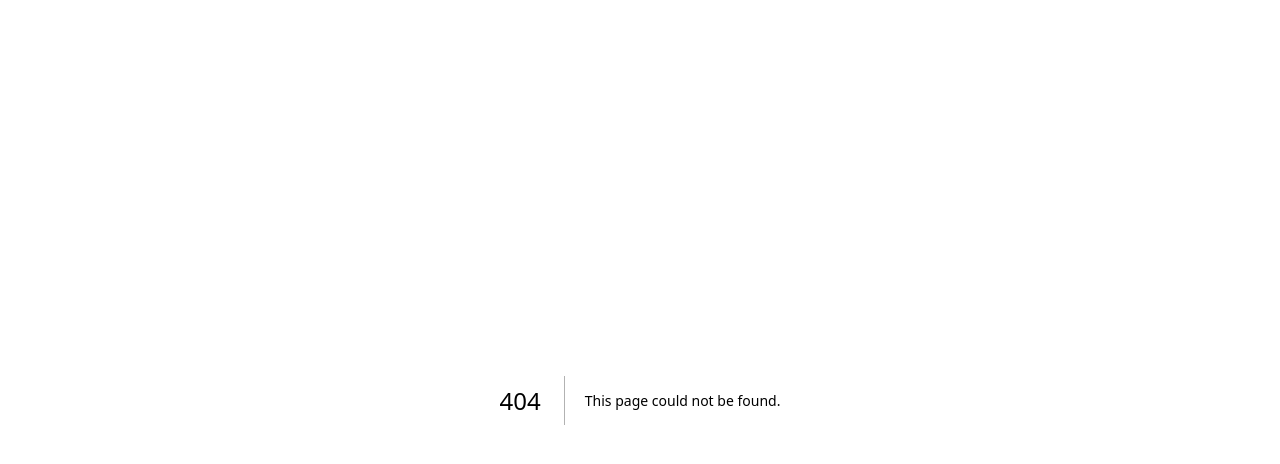
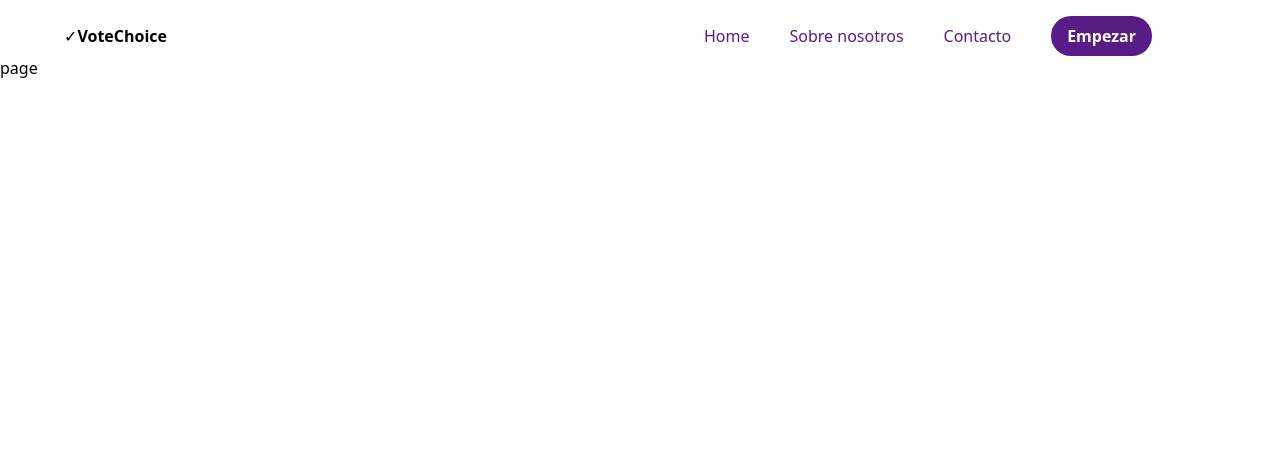
Before and after one commit to No-Country/c13-43-ft-react, a Next.js app: page /room in a window 1280 px wide. Before the commit this address had no page. Shown: the top 464 px of the page. Built offline with nearby package versions, Linux system fonts and the light colour scheme.

Commit message:
Moficicacion de la arquitectura y agregar las paginas a esta que fueron home y login

```diff
--- /dev/null
+++ b/src/app/layout.js
@@ -0,0 +1,18 @@
+import Navbar from "@/components/Navbar"
+import '@/styles/globals.css'
+
+export const metadata = {
+  title: 'Next.js',
+  description: 'Generated by Next.js',
+}
+
+export default function RootLayout({ children }) {
+  return (
+    <html lang="en">
+      <body>
+        <Navbar/>
+        { children }
+      </body>
+    </html>
+  )
+}
--- a/src/pages/login.jsx
+++ b/src/app/login/page.jsx
@@ -4,11 +4,9 @@ import React from 'react';
 export const login = () => {
     return (
         <>
-            <Navbar/>
             <div className='inicio'>
-                {/* <div className='titulo'> Iniciar Sesión </div> */}
                 <div className='login'>
-                    <title className='tituloLogin'> Iniciar Sesión </title>
+                <div className='tituloLogin'> Iniciar Sesión </div>
                     <form action="">
                         <div className='styleInput'>
                             <label> Email </label>
--- /dev/null
+++ b/src/app/page.jsx
@@ -0,0 +1,10 @@
+import Init from '@/customPages/init'
+import React from 'react'
+
+const Home = () => {
+    return (
+        <Init/>
+    )
+}
+
+export default Home
--- /dev/null
+++ b/src/app/room/page.jsx
@@ -0,0 +1,9 @@
+import React from 'react'
+
+const page = () => {
+    return (
+        <div>page</div>
+    )
+}
+
+export default page
--- /dev/null
+++ b/src/customPages/init.jsx
@@ -0,0 +1,29 @@
+import React from 'react'
+
+export const Init = () => {
+    return (
+        <main className="flex justify-between p-16 flex-col md:flex-row">
+            <article className="my-10 h-auto w-full text-center md:w-1/2 md:text-left">
+                <h2 className="text-5xl font-semibold text-primaryPurple"> Votación simplificada, decisiones tomadas en conjunto </h2>
+                <div className="text-primaryPurple my-6 pr-10">
+                    <span className="text-lg">
+                        Nuestra plataforma se enfoca en simplificar el proceso de
+                        votación y unir a las personas en la toma de decisiones.
+                    </span>
+                </div>
+                <div>
+                    <button className="bg-primaryPurple text-white font-semibold rounded-3xl px-4 py-2"> Empezar → </button>
+                </div>
+            </article>
+            <div className="flex justify-center w-full md:w-1/2 aspect-square">
+                <img
+                src="https://images.pexels.com/photos/4669141/pexels-photo-4669141.jpeg?auto=compress&cs=tinysrgb&w=600"
+                alt="HomeImage"
+                className="object-cover w-2/3 h-2/3 rounded-3xl"
+                />
+            </div>
+        </main>
+    )
+}
+
+export default Init
--- a/src/pages/_app.js
+++ /dev/null
@@ -1,5 +0,0 @@
-import '@/styles/globals.css'
-
-export default function App({ Component, pageProps }) {
-  return <Component {...pageProps} />
-}
--- a/src/pages/_document.js
+++ /dev/null
@@ -1,13 +0,0 @@
-import { Html, Head, Main, NextScript } from 'next/document'
-
-export default function Document() {
-  return (
-    <Html lang="en">
-      <Head />
-      <body>
-        <Main />
-        <NextScript />
-      </body>
-    </Html>
-  )
-}
--- a/src/pages/api/hello.js
+++ /dev/null
@@ -1,5 +0,0 @@
-// Next.js API route support: https://nextjs.org/docs/api-routes/introduction
-
-export default function handler(req, res) {
-  res.status(200).json({ name: 'John Doe' })
-}
--- a/src/pages/index.jsx
+++ /dev/null
@@ -1,7 +0,0 @@
-import Navbar from "@/components/Navbar";
-
-export default function Home() {
-  return (
-    <Navbar />
-  )
-}
--- a/tailwind.config.js
+++ b/tailwind.config.js
@@ -4,7 +4,17 @@ module.exports = {
     "./src/**/*.{js,ts,jsx,tsx,mdx}"
   ],
   theme: {
-    extend: {},
+    extend: {
+      colors: {
+        primaryPurple: '#6009AE',
+        primaryOrange: '#FF6107',
+        secondaryBlack: '#121212',
+        secondaryWhite: '#F8F8F8'
+      },
+      fontFamily: {
+        'texts': ['DM Sans', 'sans-serif']
+      }
+    },
   },
   plugins: [],
 }
```
